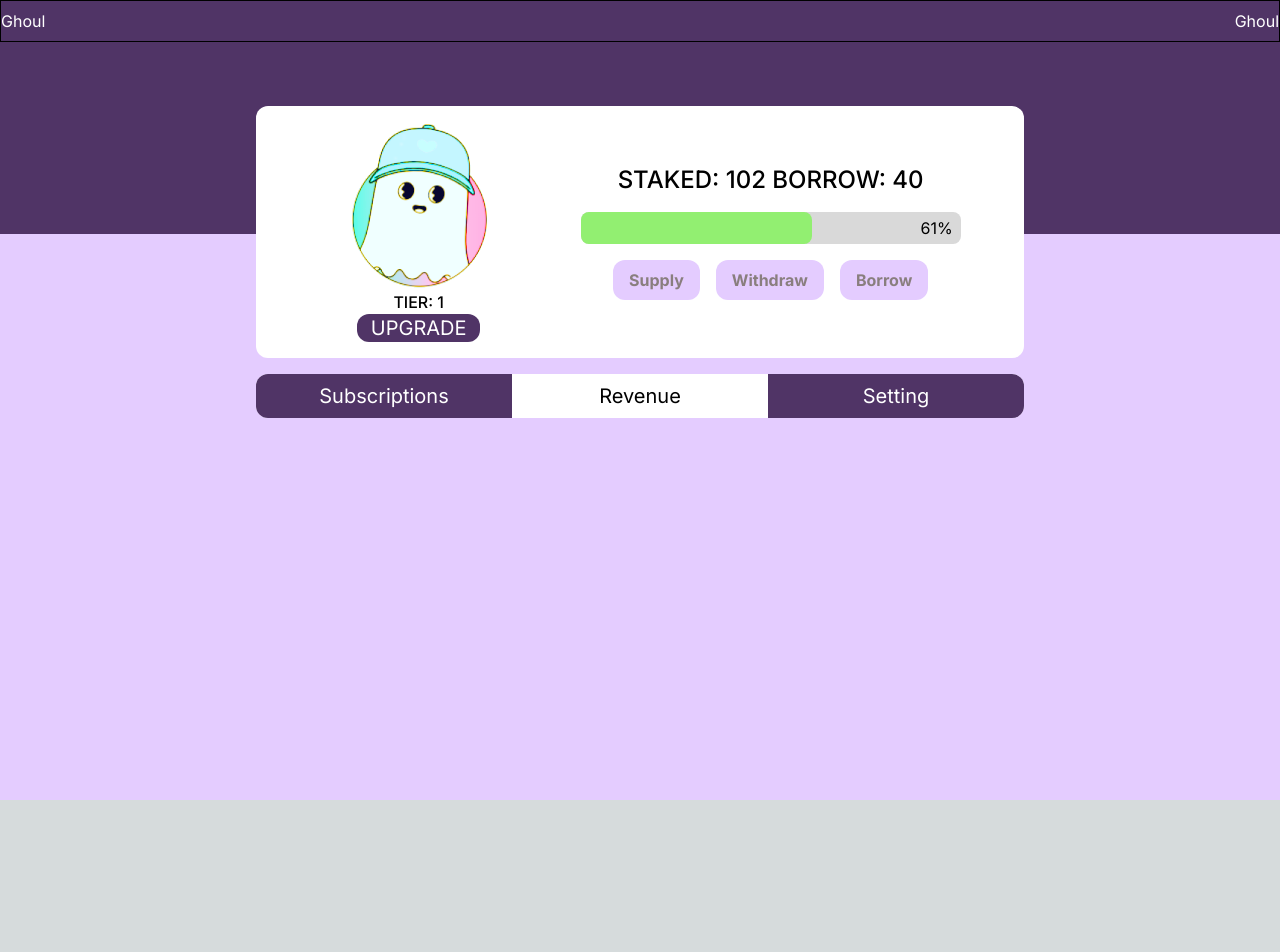
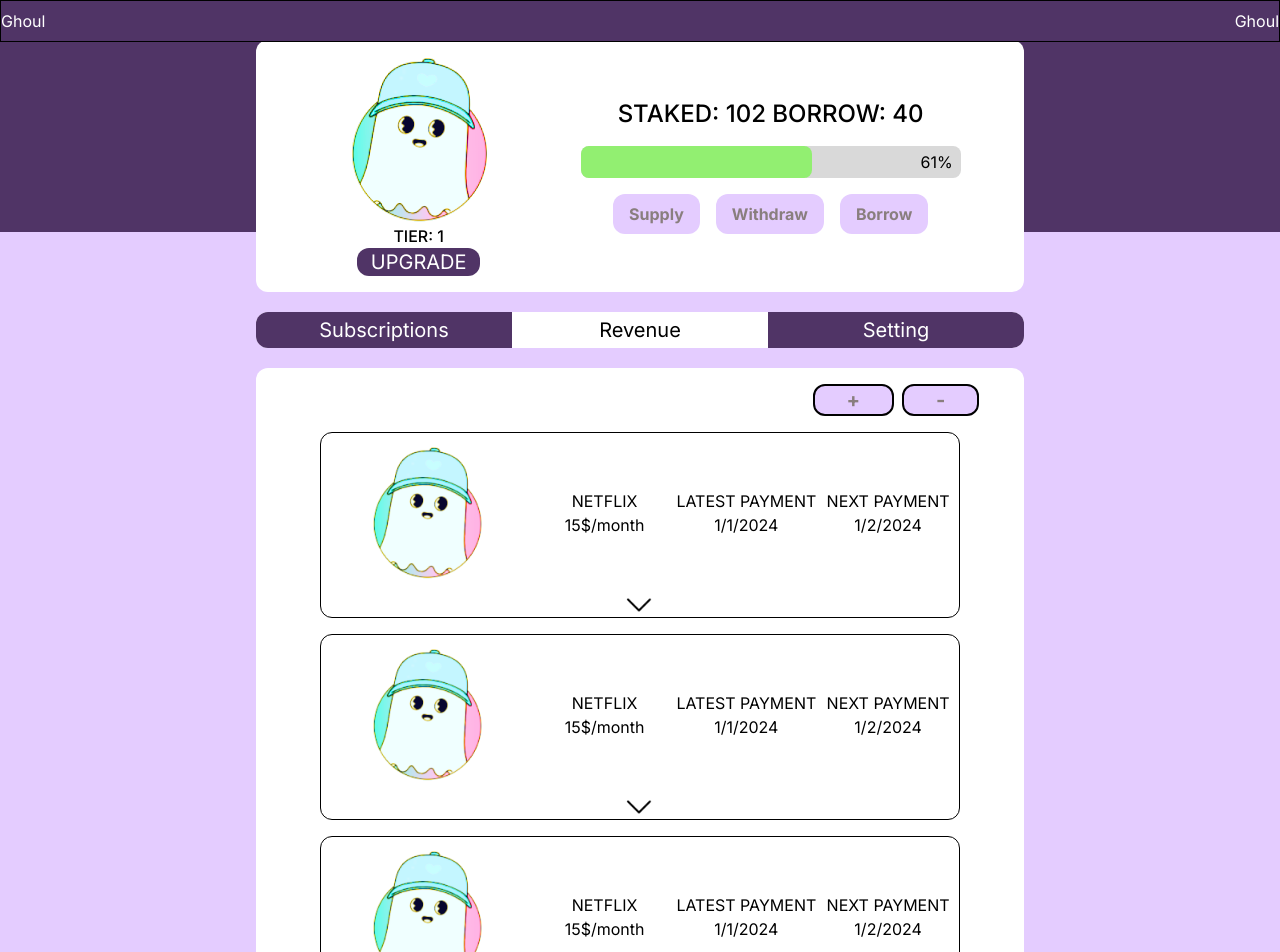
Before and after one commit to patkamon/ghoul-finance, a Next.js app: page / in a window 1280 px wide. Shown: the top 952 px of the page. Before the commit the page ends 800 px from the top, so only its background shows below. Built offline with nearby package versions, Linux system fonts and the light colour scheme.

Commit message:
follow figma on sub menu

```diff
--- a/src/app/navbar.js
+++ b/src/app/navbar.js
@@ -1,6 +1,6 @@
 export default function Navbar() {
   return (
-    <div className="bg-purple1  flex py-2 justify-between w-full border">
+    <div className="bg-purple1 fixed top-0 z-10 flex py-2 justify-between w-full border">
       <div className="text-white"> Ghoul</div>
       <div className="text-white"> Ghoul</div>
     </div>
--- a/src/app/page.js
+++ b/src/app/page.js
@@ -73,13 +73,13 @@ export default function Home() {
   }
 
   return (
-    <main className="bg-purple2 flex min-h-screen flex-col items-center">
+    <main className="bg-purple2 flex min-h-screen flex-col items-center overflow-hidden">
       <Navbar />
 
-      <div className="bg-purple1 py-24  w-full relative z-1"></div>
+      <div className="bg-purple1 py-24  w-full top-10 fixed"></div>
 
-      <div className="z-0 w-full flex flex-col items-center space-y-36">
-        <div className="bg-white py-8  w-3/5 z-0 -my-32 grid grid-cols-3 gap-4 rounded-xl">
+      <div className="z-0 w-full flex flex-col top-24 items-center gap-5 mt-10">
+        <div className="bg-white py-8  w-3/5  grid grid-cols-3 gap-4 rounded-xl">
           <div className="mx-auto w-full flex flex-col ml-10 -mb-4">
             <img src="ghoul.png" className="mx-auto -mt-8"></img>
             <div className="mx-auto -mt-4 font-medium">TIER: 1</div>
@@ -127,20 +127,94 @@ export default function Home() {
             </div>
           </div>
         </div>
-
         <div className="bg-white w-3/5 grid grid-cols-3 rounded-xl">
-          <div className="bg-purple1 w-full py-2 rounded-l-xl flex ">
+          <div className="bg-purple1 w-full py-1 rounded-l-xl flex ">
             <h1 className="text-white mx-auto text-xl"> Subscriptions</h1>
           </div>
 
-          <div className="bg-white w-full py-2 flex ">
+          <div className="bg-white w-full py-1 flex ">
             <h1 className="t mx-auto text-xl"> Revenue</h1>
           </div>
 
-          <div className="bg-purple1 w-full py-2 rounded-r-xl flex ">
+          <div className="bg-purple1 w-full py-1 rounded-r-xl flex ">
             <h1 className="text-white mx-auto text-xl"> Setting</h1>
           </div>
         </div>
+        <div className="bg-white w-3/5 flex pb-6 flex-col rounded-xl ">
+          <div className="grid grid-cols-3">
+            <div className="col-start-3 flex gap-2 justify-center py-4">
+              <button className="bg-purple2 hover:bg-blue-700 text-[#897E7E] font-bold px-8 rounded-xl text-xl border-2 border-[#000]">
+                +
+              </button>
+              <button className="bg-purple2 hover:bg-blue-700 text-[#897E7E] font-bold px-8 rounded-xl text-xl border-2 border-[#000]">
+                -
+              </button>
+            </div>
+          </div>
+
+          <div className="border mx-16 rounded-xl flex flex-col mb-4">
+            <div className="grid grid-cols-3 align-middle">
+              <img src="ghoul.png" className=" w-40 h-40  mx-auto"></img>
+              <div className="col-span-2  grid grid-cols-3 ">
+                <div className="m-auto text-center">
+                  NETFLIX<br></br>15$/month
+                </div>
+                <div className="m-auto text-center">
+                  LATEST PAYMENT<br></br>1/1/2024
+                </div>
+                <div className="m-auto text-center">
+                  NEXT PAYMENT<br></br>1/2/2024
+                </div>
+              </div>
+            </div>
+            <img
+              src="dropdown.png"
+              className="w-10 h-10 mx-auto z-0 -my-2 hover:translate-y-1"
+            ></img>
+          </div>
+
+          <div className="border mx-16 rounded-xl flex flex-col mb-4 ">
+            <div className="grid grid-cols-3 align-middle">
+              <img src="ghoul.png" className=" w-40 h-40  mx-auto"></img>
+              <div className="col-span-2  grid grid-cols-3 ">
+                <div className="m-auto text-center">
+                  NETFLIX<br></br>15$/month
+                </div>
+                <div className="m-auto text-center">
+                  LATEST PAYMENT<br></br>1/1/2024
+                </div>
+                <div className="m-auto text-center">
+                  NEXT PAYMENT<br></br>1/2/2024
+                </div>
+              </div>
+            </div>
+            <img
+              src="dropdown.png"
+              className="w-10 h-10 mx-auto z-0 -my-2 hover:translate-y-1"
+            ></img>
+          </div>
+
+          <div className="border mx-16 rounded-xl flex flex-col mb-4 ">
+            <div className="grid grid-cols-3 align-middle">
+              <img src="ghoul.png" className=" w-40 h-40  mx-auto"></img>
+              <div className="col-span-2  grid grid-cols-3 ">
+                <div className="m-auto text-center">
+                  NETFLIX<br></br>15$/month
+                </div>
+                <div className="m-auto text-center">
+                  LATEST PAYMENT<br></br>1/1/2024
+                </div>
+                <div className="m-auto text-center">
+                  NEXT PAYMENT<br></br>1/2/2024
+                </div>
+              </div>
+            </div>
+            <img
+              src="dropdown.png"
+              className="w-10 h-10 mx-auto z-0 -my-2 hover:translate-y-1"
+            ></img>
+          </div>
+        </div>{" "}
       </div>
     </main>
   );
```
Also changed, not shown: public/dropdown.png (added).
